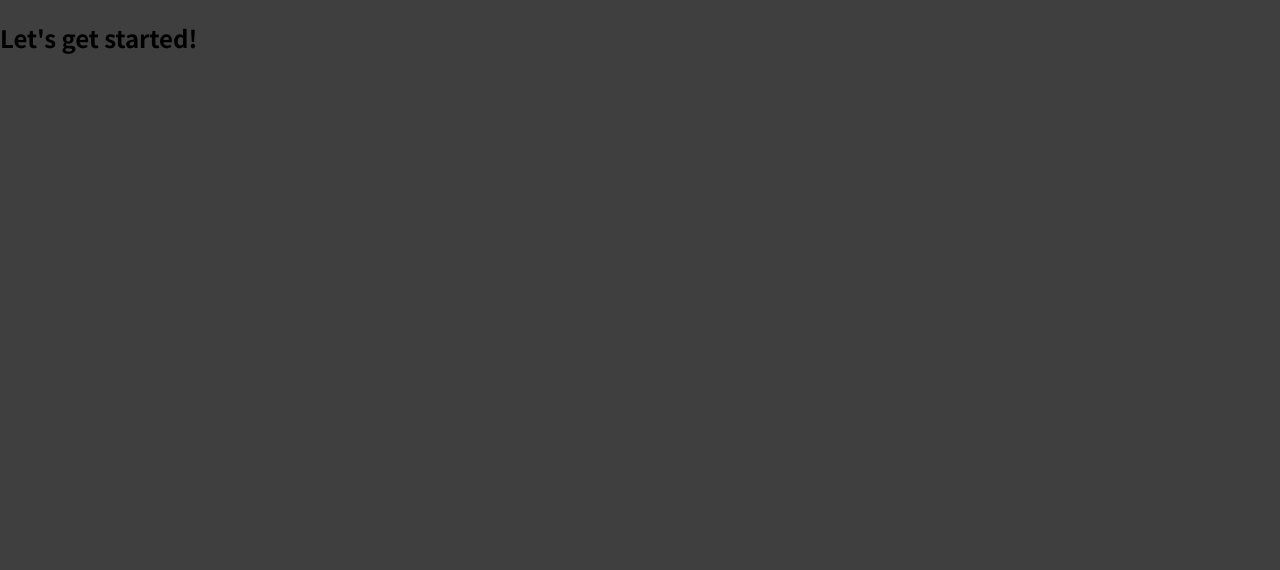
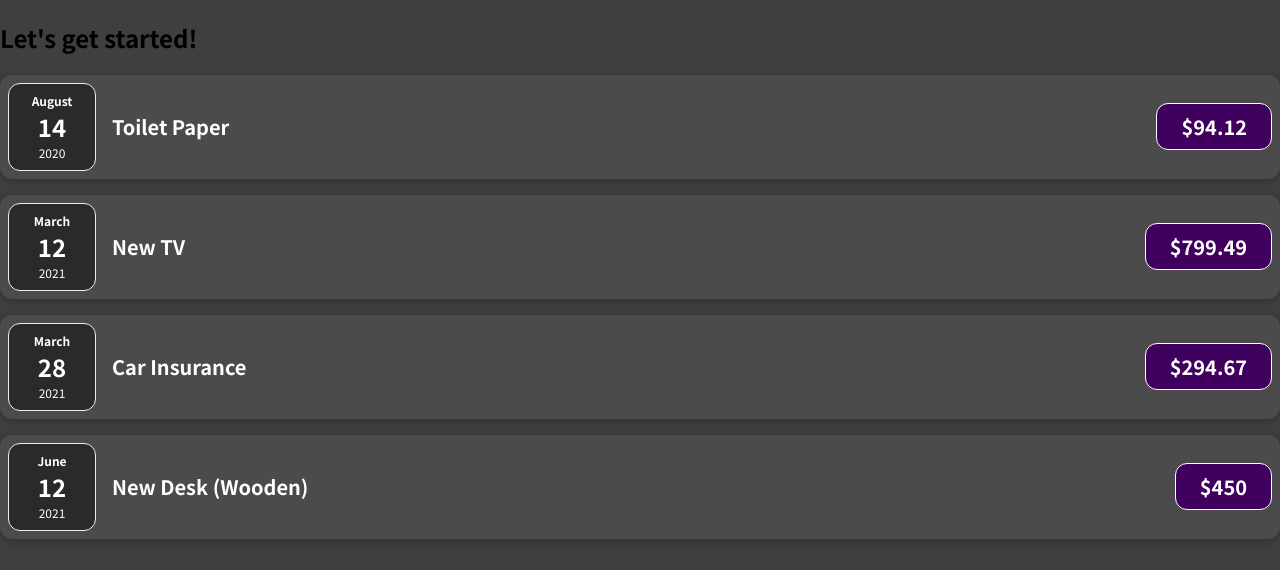
Before and after one commit to DarkMortainius/ReactExpenseApp, a JavaScript app: page / in a window 1280 px wide. Shown: the top 570 px of the page. Built offline with nearby package versions, Linux system fonts and the light colour scheme.

Commit message:
Update ExpenseItem components

```diff
--- a/src/App.js
+++ b/src/App.js
@@ -1,7 +1,37 @@
-function App() {
+import Expenses from './components/Expenses'
+function App()
+{
+  const expenses = [
+    {
+      id: 'e1',
+      title: 'Toilet Paper',
+      amount: 94.12,
+      date: new Date(2020, 7, 14),
+    },
+    {
+      id: 'e2',
+      title: 'New TV',
+      amount: 799.49,
+      date: new Date(2021, 2, 12)
+    },
+    {
+      id: 'e3',
+      title: 'Car Insurance',
+      amount: 294.67,
+      date: new Date(2021, 2, 28),
+    },
+    {
+      id: 'e4',
+      title: 'New Desk (Wooden)',
+      amount: 450,
+      date: new Date(2021, 5, 12),
+    },
+  ];
+
   return (
     <div>
       <h2>Let's get started!</h2>
+      <Expenses expenses={expenses} />
     </div>
   );
 }
--- /dev/null
+++ b/src/components/ExpenseDate.css
@@ -0,0 +1,26 @@
+.expense-date {
+  display: flex;
+  flex-direction: column;
+  width: 5.5rem;
+  height: 5.5rem;
+  border: 1px solid #ececec;
+  background-color: #2a2a2a;
+  color: white;
+  border-radius: 12px;
+  align-items: center;
+  justify-content: center;
+}
+
+.expense-date__month {
+  font-size: 0.75rem;
+  font-weight: bold;
+}
+
+.expense-date__year {
+  font-size: 0.75rem;
+}
+
+.expense-date__day {
+  font-size: 1.5rem;
+  font-weight: bold;
+}
--- /dev/null
+++ b/src/components/ExpenseDate.js
@@ -0,0 +1,17 @@
+import './ExpenseDate.css';
+
+function ExpenseDate(props)
+{
+    const month = props.date.toLocaleString('en-US', { month: 'long' });
+    const day = props.date.toLocaleString('en-US', { day: '2-digit' });
+    const year = props.date.getFullYear();
+    return (
+        <div className="expense-date">
+            <div className="expense-date__month">{month}</div>
+            <div className="expense-date__day">{day}</div>
+            <div className="expense-date__year">{year}</div>
+        </div>
+    );
+}
+
+export default ExpenseDate;
--- /dev/null
+++ b/src/components/ExpenseItem.css
@@ -0,0 +1,56 @@
+.expense-item {
+  display: flex;
+  justify-content: space-between;
+  align-items: center;
+  box-shadow: 0 2px 8px rgba(0, 0, 0, 0.25);
+  padding: 0.5rem;
+  margin: 1rem 0;
+  border-radius: 12px;
+  background-color: #4b4b4b;
+}
+
+.expense-item__description {
+  display: flex;
+  flex-direction: column;
+  gap: 1rem;
+  align-items: flex-end;
+  flex-flow: column-reverse;
+  justify-content: flex-start;
+  flex: 1;
+}
+
+.expense-item h2 {
+  color: #3a3a3a;
+  font-size: 1rem;
+  flex: 1;
+  margin: 0 1rem;
+  color: white;
+}
+
+.expense-item__price {
+  font-size: 1rem;
+  font-weight: bold;
+  color: white;
+  background-color: #40005d;
+  border: 1px solid white;
+  padding: 0.5rem;
+  border-radius: 12px;
+}
+
+@media (min-width: 580px) {
+  .expense-item__description {
+    flex-direction: row;
+    align-items: center;
+    justify-content: flex-start;
+    flex: 1;
+  }
+
+  .expense-item__description h2 {
+    font-size: 1.25rem;
+  }
+
+  .expense-item__price {
+    font-size: 1.25rem;
+    padding: 0.5rem 1.5rem;
+  }
+}
--- /dev/null
+++ b/src/components/ExpenseItem.js
@@ -0,0 +1,17 @@
+import './ExpenseItem.css';
+import ExpenseDate from './ExpenseDate';
+
+function ExpenseItem(props)
+{
+    return (
+        <div className="expense-item">
+            <ExpenseDate date={props.date} />
+            <div className="expense-item__description">
+                <h2>{props.title}</h2>
+                <div className="expense-item__price">${props.amount}</div>
+            </div>
+        </div>
+    );
+};
+
+export default ExpenseItem;
--- /dev/null
+++ b/src/components/Expenses.css
@@ -0,0 +1,9 @@
+.expenses {
+  padding: 1rem;
+  background-color: rgb(31, 31, 31);
+  margin: 2rem auto;
+  width: 50rem;
+  max-width: 95%;
+  border-radius: 12px;
+  box-shadow: 0 1px 8px rgba(0, 0, 0, 0.25);
+}
--- /dev/null
+++ b/src/components/Expenses.js
@@ -0,0 +1,26 @@
+import ExpenseItem from "./ExpenseItem";
+
+function Expenses(props)
+{
+    return (<div className="expenses">
+        <ExpenseItem
+            title={props.expenses[0].title}
+            amount={props.expenses[0].amount}
+            date={props.expenses[0].date} />
+        <ExpenseItem
+            title={props.expenses[1].title}
+            amount={props.expenses[1].amount}
+            date={props.expenses[1].date} />
+        <ExpenseItem
+            title={props.expenses[2].title}
+            amount={props.expenses[2].amount}
+            date={props.expenses[2].date} />
+        <ExpenseItem
+            title={props.expenses[3].title}
+            amount={props.expenses[3].amount}
+            date={props.expenses[3].date} />
+    </div>
+    );
+};
+
+export default Expenses;
```
Also changed, not shown: 1 other file (tests, documents, lock files or other folders).
